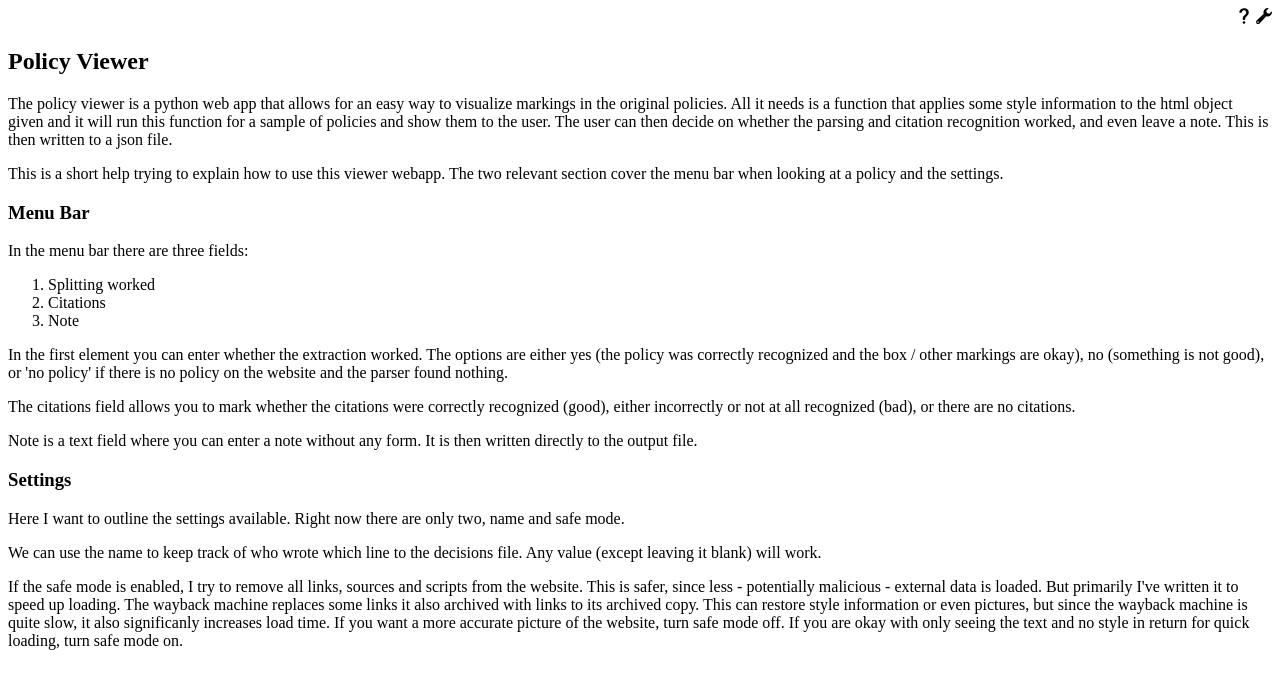
After one commit to cuijimg/policy-extraction, a Flask app: page /help in a window 1280 px wide. The commit adds this page. Shown: the top 689 px of the page. Run offline with Flask 2, Linux system fonts and the light colour scheme.

Commit message:
fixes, help page

```diff
--- a/viewer/app.py
+++ b/viewer/app.py
@@ -106,7 +106,12 @@ def settings():
         response.set_cookie('userID', new_setting.name)
         return response
     else:
-        return render_template('login.html')
+        user = request.cookies.get('userID', None)
+        if user is None or user not in user_settings:
+            setting = None
+        else:
+            setting = user_settings[user]
+        return render_template('login.html', name=setting.name if setting is not None else None)
 
 
 @app.route('/', methods=['GET', 'POST'])
@@ -146,6 +151,17 @@ def get_policy():
         return "Error"
     return str(policy)
 
+
+@app.route('/help')
+def help_route():
+    # First get the user settings.
+    user = request.cookies.get('userID', None)
+    if user is None or user not in user_settings:
+        setting = None
+    else:
+        setting = user_settings[user]
+    return render_template('help.html', name=setting.name if setting is not None else None)
+
 user_policy_dict = {}
 pol = Policies(policy_path)
 user_settings = {}
--- /dev/null
+++ b/viewer/static/menu.css
@@ -0,0 +1,10 @@
+/* some general stuff for the menu item */
+
+#menu {
+    text-align: right;
+}
+
+#menu img {
+    height: 1em;
+    width: 1em;
+}
--- /dev/null
+++ b/viewer/templates/help.html
@@ -0,0 +1,84 @@
+<!DOCTYPE html>
+<html lang="en">
+<head>
+    <meta charset="UTF-8">
+    <title>Help</title>
+    <link rel="stylesheet" href="/static/menu.css">
+</head>
+<body>
+
+<div id="menu">
+    <span>{{ name if name is not none else ''}}
+        <span>
+            <a href="/help"><img src="/static/question_mark.svg"/></a>
+        </span>
+        <span>
+            <a href="/login"><img src="/static/wrench-svgrepo-com.svg"/></a>
+        </span>
+    </span>
+</div>
+
+<h2>Policy Viewer</h2>
+
+<p>
+    The policy viewer is a python web app that allows for an easy way to visualize markings
+    in the original policies.
+    All it needs is a function that applies some style information to the html object given
+    and it will run this function for a sample of policies and show them to the user.
+    The user can then decide on whether the parsing and citation recognition worked, and even leave a note.
+    This is then written to a json file.
+</p>
+
+<p>
+    This is a short help trying to explain how to use this viewer webapp.
+    The two relevant section cover the menu bar when looking at a policy and the settings.
+</p>
+
+
+<h3>Menu Bar</h3>
+
+<p>
+    In the menu bar there are three fields:
+    <ol>
+        <li>Splitting worked</li>
+        <li>Citations</li>
+        <li>Note</li>
+    </ol>
+</p>
+<p>
+    In the first element you can enter whether the extraction worked.
+    The options are either yes (the policy was correctly recognized and the box / other markings are okay),
+    no (something is not good), or 'no policy' if there is no policy on the website and the parser found nothing.
+</p>
+<p>
+    The citations field allows you to mark whether the citations were correctly recognized (good),
+    either incorrectly or not at all recognized (bad), or there are no citations.
+</p>
+<p>
+    Note is a text field where you can enter a note without any form.
+    It is then written directly to the output file.
+</p>
+
+
+<h3 id="settings_header">Settings</h3>
+
+<p>
+    Here I want to outline the settings available.
+    Right now there are only two, name and safe mode.
+</p>
+<p>
+    We can use the name to keep track of who wrote which line to the decisions file.
+    Any value (except leaving it blank) will work.
+</p>
+<p>
+    If the safe mode is enabled, I try to remove all links, sources and scripts from the website.
+    This is safer, since less - potentially malicious - external data is loaded.
+    But primarily I've written it to speed up loading.
+    The wayback machine replaces some links it also archived with links to its archived copy.
+    This can restore style information or even pictures, but since the wayback machine is quite slow, it also significanly increases load time.
+    If you want a more accurate picture of the website, turn safe mode off.
+    If you are okay with only seeing the text and no style in return for quick loading, turn safe mode on.
+</p>
+
+</body>
+</html>
```
Also changed, not shown: viewer/static/policy.css (+2 -9 lines), viewer/templates/login.html (+13 -6 lines), viewer/templates/policy.html (+10 -2 lines), viewer/static/question_mark.svg (added).
